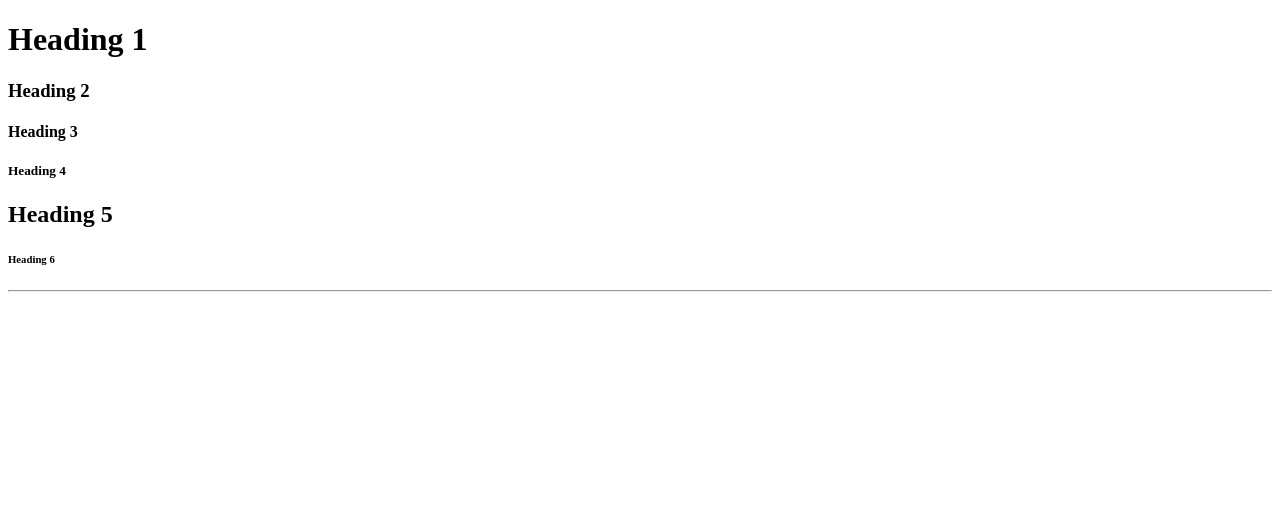
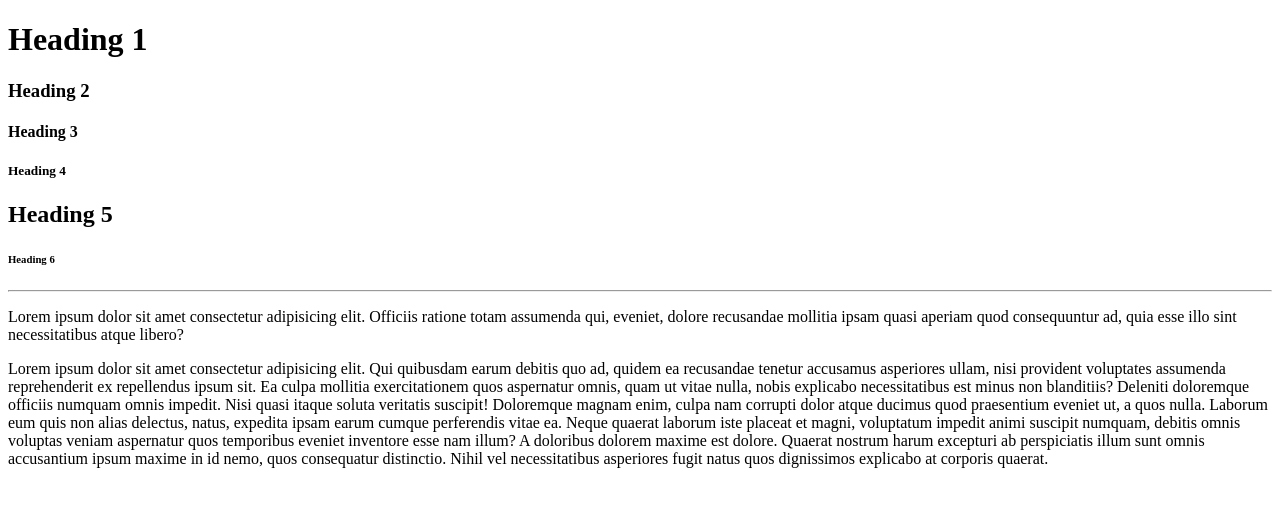
Before and after one commit to Chi-Chiii/Chi-Chiii.github.io, a plain HTML site: page index.html in a window 1280 px wide. Drawn offline with Linux system fonts and the light colour scheme.

```diff
--- a/index.html
+++ b/index.html
@@ -14,6 +14,13 @@
   <h6>Heading 6 </h6>
 
   <hr>
+  <p> Lorem ipsum dolor sit amet consectetur adipisicing elit. Officiis ratione totam assumenda qui, eveniet, dolore recusandae mollitia ipsam quasi aperiam quod consequuntur ad, quia esse illo sint necessitatibus atque libero?</p>
+ <p>Lorem ipsum dolor sit amet consectetur adipisicing elit. Qui quibusdam earum debitis quo ad, quidem ea recusandae tenetur accusamus asperiores ullam, nisi provident voluptates assumenda reprehenderit ex repellendus ipsum sit.
+ Ea culpa mollitia exercitationem quos aspernatur omnis, quam ut vitae nulla, nobis explicabo necessitatibus est minus non blanditiis? Deleniti doloremque officiis numquam omnis impedit. Nisi quasi itaque soluta veritatis suscipit!
+ Doloremque magnam enim, culpa nam corrupti dolor atque ducimus quod praesentium eveniet ut, a quos nulla. Laborum eum quis non alias delectus, natus, expedita ipsam earum cumque perferendis vitae ea.
+ Neque quaerat laborum iste placeat et magni, voluptatum impedit animi suscipit numquam, debitis omnis voluptas veniam aspernatur quos temporibus eveniet inventore esse nam illum? A doloribus dolorem maxime est dolore.
+ Quaerat nostrum harum excepturi ab perspiciatis illum sunt omnis accusantium ipsum maxime in id nemo, quos consequatur distinctio. Nihil vel necessitatibus asperiores fugit natus quos dignissimos explicabo at corporis quaerat.</p>
+
 
 </body>
 </html>
```
